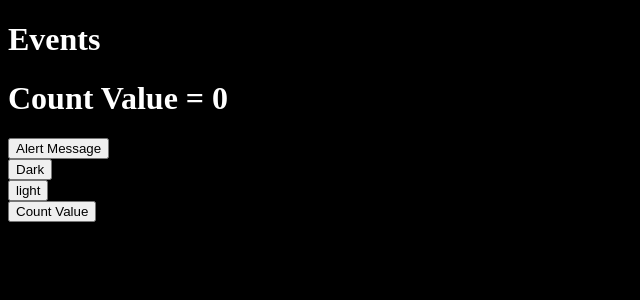
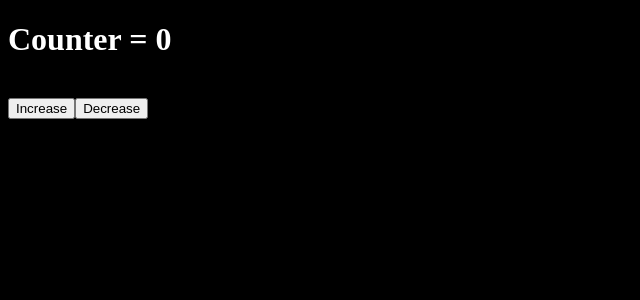
Before and after one commit to Rajan-4900/basics_React_learning, a React (Vite) app: page / in a window 1280 px wide. Shown: the top 300 px of the page, without its empty margins (0-640 px from the left). Built offline with nearby package versions, Linux system fonts and the light colour scheme.

Commit message:
this is in console output which we have created new component called useState.jsx

```diff
--- a/src/App.jsx
+++ b/src/App.jsx
@@ -2,6 +2,7 @@ import React from 'react';
 import Product from "./components/Product";
 import Items from "./components/Items";
 import Events from "./components/Events";
+import UseState from "./components/Usestate";
 
 const App = () => {
 
@@ -19,7 +20,9 @@ const App = () => {
 
     {/* <Items /> */}
 
-    <Events />
+    {/* <Events /> */}
+
+    <UseState />
     </>
 
   );
--- /dev/null
+++ b/src/components/UseState.jsx
@@ -0,0 +1,26 @@
+import React from 'react'
+
+const Usestate = () => {
+    let counter = 0;
+
+    const increment = () => {
+        counter++;
+        console.log(counter);
+    }
+    const decrement = () => {
+        counter--;
+        console.log(counter);
+    }
+
+  return (
+    <>
+    <h1>Counter = {counter}</h1>
+    <br/>
+
+    <button onClick={increment}>Increase</button>
+    <button onClick={decrement}>Decrease</button>
+    </>
+  )
+}
+
+export default Usestate
```
